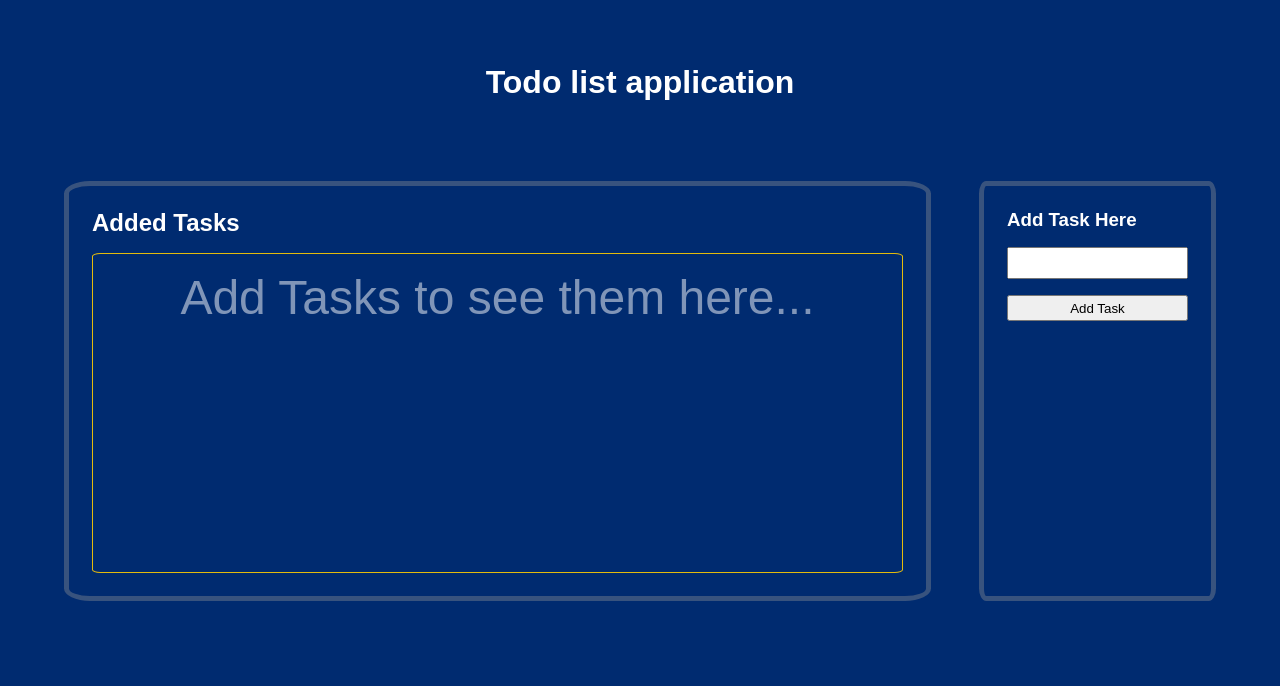
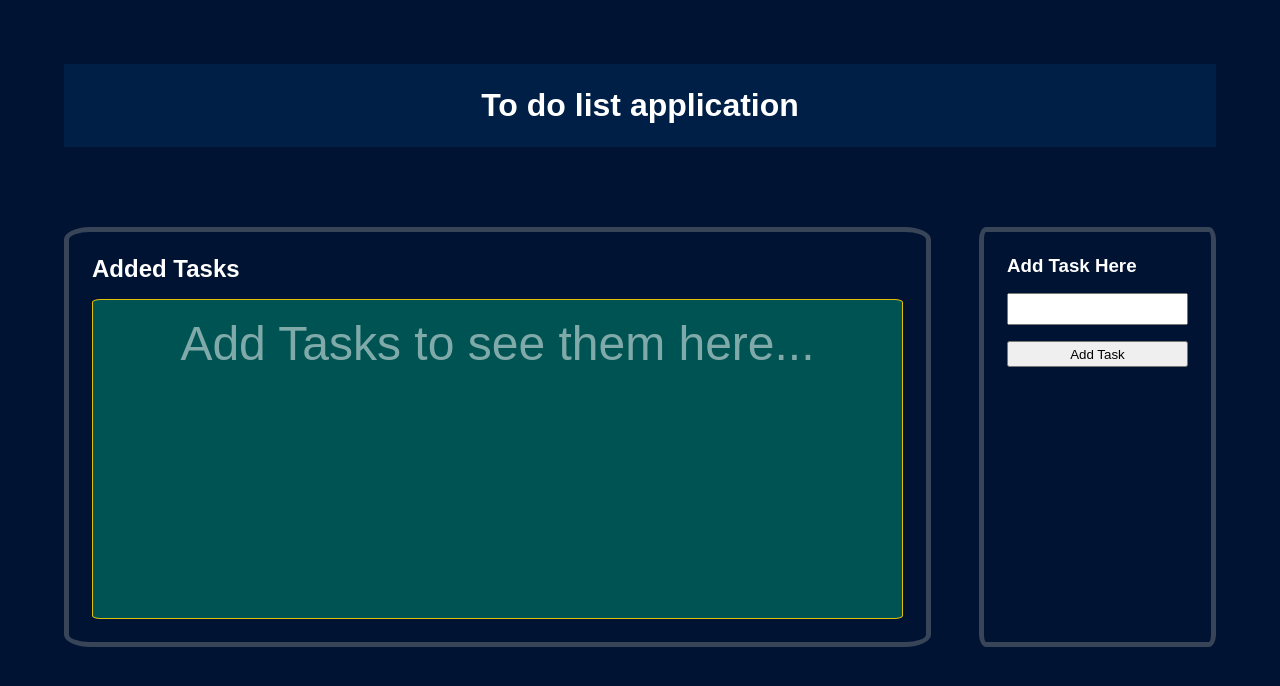
Before and after one commit to SommeanDev/todoGit, a plain HTML site: page index.html in a window 1280 px wide. Drawn offline with Linux system fonts and the light colour scheme.

Commit message:
UI update 1.0

```diff
--- a/index.html
+++ b/index.html
@@ -18,7 +18,7 @@
         <ul id="tasks"></ul>-->
 
         <h1 class="title">
-            Todo list application
+            To do list application
         </h1>
 
         <div class="semi-container">
--- a/todoList.css
+++ b/todoList.css
@@ -5,7 +5,7 @@
 }
 
 body {
-    background-color: #002b70;
+    background-color: #00183e;
 }
 
 .container{
@@ -18,9 +18,16 @@ body {
     font-family: Arial, Helvetica, sans-serif;
     padding: 5%;
     gap: 5rem;
-    background: #002b70;
+    background: #001332;
     background-size: cover;
     color: white;
+}
+
+.container h1{
+    padding: 2%;
+    width: 100%;
+    text-align: center;
+    background-color: #001f46;
 }
 
 .semi-container{
@@ -36,6 +43,7 @@ body {
     list-style: decimal;
     padding: 2% 5%;
     border: 1px solid #ffcc00e4;
+    background-color: #005353;
     border-radius: 1%;
     overflow: scroll;
 }
```
